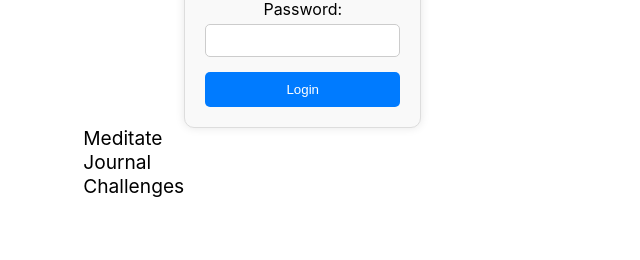
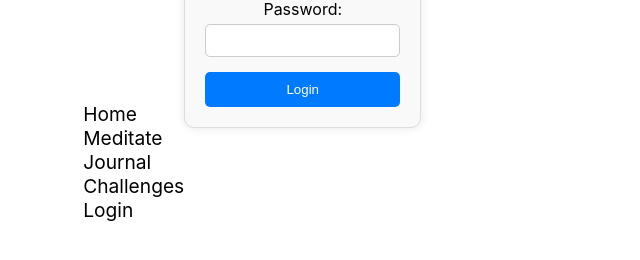
Before and after one commit to nirek13/SHacks, a React (Create React App) app: page /login in a window 1280 px wide. Shown: the part 302-562 px from the top of the page, without its empty margins (0-640 px from the left). Built offline with nearby package versions, Linux system fonts and the light colour scheme.

Commit message:
idk what I did

```diff
--- a/src/Components/Login.jsx
+++ b/src/Components/Login.jsx
@@ -13,7 +13,7 @@
         e.preventDefault();
         try {
             localStorage.setItem('username', username); // Store the username
-            navigate('/challenges');
+            navigate('/');
         } catch (error) {
             localStorage.setItem('username', username);
             setMessage(error.response?.data?.error || 'An error occurred');
--- a/src/Components/SideBar.jsx
+++ b/src/Components/SideBar.jsx
@@ -2,6 +2,7 @@
 import Nirek from "./nirek.png"
 import Louis from "./louis.png"
 import { Link } from 'react-router-dom';
+
 import './sidebar.css'
 const SideBar = () => {
     const [user, setUser] = useState(null);
@@ -31,6 +32,12 @@
 
                     <ul >
                         <li className="navbar-item">
+                            <Link to="/" className="navbar-link">
+
+                                Home
+                            </Link>
+                        </li>
+                        <li className="navbar-item">
                             <Link to="/Meditate" className="navbar-link">
 
                                 Meditate
@@ -48,6 +55,15 @@
                                 Challenges
                             </Link>
                         </li>
+                        { !user &&
+                            <li className="navbar-item">
+                            <Link to="/login" className="navbar-link">
+
+                                Login
+                            </Link>
+                        </li>
+                        }
+
 
                     </ul>
                 </div>
```
